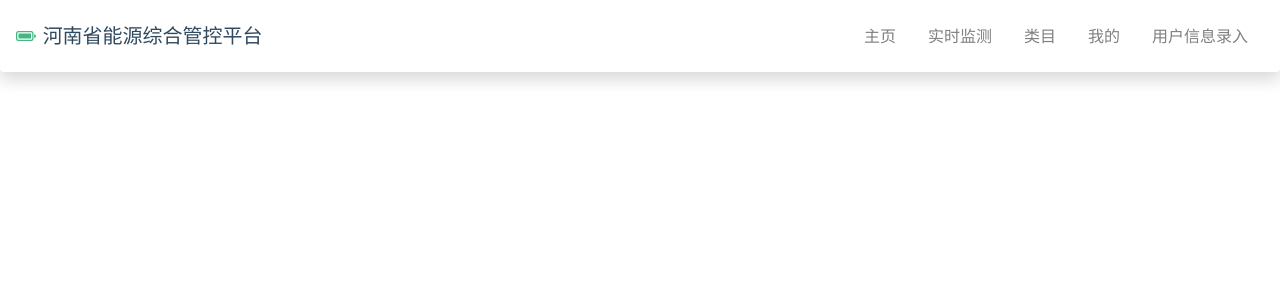
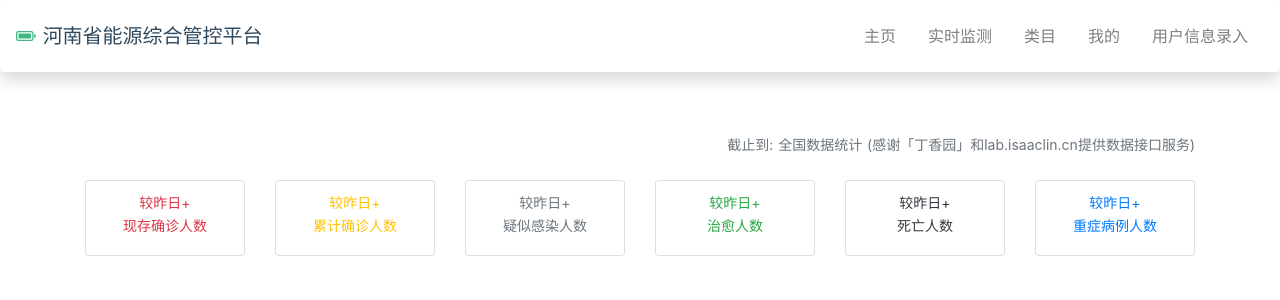
Before and after one commit to ChiaSang/NuxtJS_Learning, a Nuxt app: page /covid19 in a window 1280 px wide. Shown: the top 300 px of the page. Built offline with nearby package versions, Linux system fonts and the light colour scheme; no server answers.

Commit message:
A 添加疫情数据显示卡片功能

```diff
--- /dev/null
+++ b/components/covid19/Covid19Board.vue
@@ -0,0 +1,192 @@
+<template>
+  <div>
+    <b-row align-h="end">
+      <b-col class="col text-right">
+        <div text-variant="light">
+          <small class="text-muted">
+            截止到:
+            {{ formateCovid19timestamp(covid19chinainfo.updateTime) }}
+            全国数据统计 (感谢「丁香园」和lab.isaaclin.cn提供数据接口服务)
+          </small>
+        </div>
+      </b-col>
+    </b-row>
+
+    <b-row>
+      <b-col col lg="2" md="4" sm="4" xs="6">
+        <b-card align="center" text-variant="danger">
+          <b-card-sub-title
+            sub-title-text-variant="danger"
+            class="small sub-title-muted"
+          >
+            较昨日{{
+              isIncr(covid19chinainfo.currentConfirmedIncr)
+            }}</b-card-sub-title
+          >
+          <b-card-title title-tag="h2" text-variant="danger">
+            {{ covid19chinainfo.currentConfirmedCount }}
+          </b-card-title>
+          <b-card-sub-title
+            sub-title-text-variant="danger"
+            class="small sub-title-muted"
+            >现存确诊人数</b-card-sub-title
+          >
+        </b-card>
+      </b-col>
+
+      <b-col col lg="2" md="4" sm="4" xs="6">
+        <b-card align="center" text-variant="warning">
+          <b-card-sub-title
+            sub-title-text-variant="warning"
+            class="small sub-title-muted"
+          >
+            较昨日{{ isIncr(covid19chinainfo.confirmedIncr) }}</b-card-sub-title
+          >
+          <b-card-title title-tag="h2" text-variant="warning">
+            {{ covid19chinainfo.confirmedCount }}
+          </b-card-title>
+          <b-card-sub-title
+            sub-title-text-variant="warning"
+            class="small sub-title-muted"
+            >累计确诊人数</b-card-sub-title
+          >
+        </b-card>
+      </b-col>
+
+      <b-col col lg="2" md="4" sm="4" xs="6">
+        <b-card align="center" text-variant="secondary">
+          <b-card-sub-title
+            sub-title-text-variant="secondary"
+            class="small sub-title-muted"
+          >
+            较昨日{{ isIncr(covid19chinainfo.suspectedIncr) }}</b-card-sub-title
+          >
+          <b-card-title title-tag="h2" text-variant="secondary">
+            {{ covid19chinainfo.suspectedCount }}
+          </b-card-title>
+          <b-card-sub-title
+            sub-title-text-variant="secondary"
+            class="small sub-title-muted"
+            >疑似感染人数</b-card-sub-title
+          >
+        </b-card>
+      </b-col>
+
+      <b-col col lg="2" md="4" sm="4" xs="6">
+        <b-card align="center" text-variant="success">
+          <b-card-sub-title
+            sub-title-text-variant="success"
+            class="small sub-title-muted"
+          >
+            较昨日{{ isIncr(covid19chinainfo.curedIncr) }}</b-card-sub-title
+          >
+          <b-card-title title-tag="h2" text-variant="success">
+            {{ covid19chinainfo.curedCount }}
+          </b-card-title>
+          <b-card-sub-title
+            sub-title-text-variant="success"
+            class="small sub-title-muted"
+            >治愈人数</b-card-sub-title
+          >
+        </b-card>
+      </b-col>
+
+      <b-col col lg="2" md="4" sm="4" xs="6">
+        <b-card align="center" text-variant="dark">
+          <b-card-sub-title
+            sub-title-text-variant="dark"
+            class="small sub-title-muted"
+          >
+            较昨日{{ isIncr(covid19chinainfo.deadIncr) }}</b-card-sub-title
+          >
+          <b-card-title title-tag="h2" text-variant="dark">
+            {{ covid19chinainfo.deadCount }}
+          </b-card-title>
+          <b-card-sub-title
+            sub-title-text-variant="dark"
+            class="small sub-title-muted"
+            >死亡人数</b-card-sub-title
+          >
+        </b-card>
+      </b-col>
+
+      <b-col col lg="2" md="4" sm="4" xs="6">
+        <b-card align="center" text-variant="primary">
+          <b-card-sub-title
+            sub-title-text-variant="primary"
+            class="small sub-title-muted"
+          >
+            较昨日{{ isIncr(covid19chinainfo.seriousIncr) }}</b-card-sub-title
+          >
+          <b-card-title title-tag="h2" text-variant="primary">
+            {{ covid19chinainfo.seriousCount }}
+          </b-card-title>
+          <b-card-sub-title
+            sub-title-text-variant="primary"
+            class="small sub-title-muted"
+            >重症病例人数</b-card-sub-title
+          >
+        </b-card>
+      </b-col>
+    </b-row>
+  </div>
+</template>
+
+<script>
+export default {
+  props: {
+    covid19chinainfo: {
+      type: Object,
+      requires: true,
+      default: function () {
+        return {}
+      },
+    },
+    covid19globalinfo: {
+      type: Object,
+      requires: true,
+      default: function () {
+        return {}
+      },
+    },
+  },
+  data() {
+    return {}
+  },
+  mounted() {
+    console.log('covid19chinainfo' + JSON.stringify(this.covid19chinainfo))
+    console.log('covid19globalinfo' + JSON.stringify(this.covid19globalinfo))
+  },
+  methods: {
+    formateCovid19timestamp(timestamp) {
+      // 比如需要这样的格式 yyyy-MM-dd hh:mm:ss
+      if (timestamp) {
+        var date = new Date(timestamp)
+        var Y = date.getFullYear() + '-'
+        var M =
+          (date.getMonth() + 1 < 10
+            ? '0' + (date.getMonth() + 1)
+            : date.getMonth() + 1) + '-'
+        var D =
+          (date.getDate() + 1 < 10
+            ? '0' + (date.getDate() + 1)
+            : date.getDate()) + ' '
+        var h = date.getHours() + ':'
+        var m = date.getMinutes() + ':'
+        var s = date.getSeconds()
+        console.log(Y + M + D + h + m + s)
+        return Y + M + D + h + m + s
+        // 输出结果：2022-01-07 18:51:15
+      } else {
+        return
+      }
+    },
+    isIncr(incr) {
+      return incr >= 0 ? '+' + incr : incr
+    },
+  },
+}
+</script>
+
+<style>
+</style>
--- /dev/null
+++ b/pages/covid19.vue
@@ -0,0 +1,98 @@
+<template>
+  <div>
+    <Covid19Board
+    :covid19chinainfo="covid19chinainfo"
+    :covid19globalinfo="covid19globalinfo"
+     />
+  </div>
+</template>
+
+<script>
+import Covid19Board from '../components/covid19/Covid19Board'
+export default {
+  components: { Covid19Board },
+  data() {
+    return {
+      covid19chinainfo: {
+        currentConfirmedCount: '',
+        currentConfirmedIncr: '',
+        confirmedCount: '',
+        confirmedIncr: '',
+        suspectedCount: '',
+        suspectedIncr: '',
+        curedCount: '',
+        curedIncr: '',
+        deadCount: '',
+        deadIncr: '',
+        seriousCount: '',
+        seriousIncr: '',
+        updateTime: '',
+      },
+      covid19globalinfo: {
+        currentConfirmedCount: '',
+        currentConfirmedIncr: '',
+        confirmedCount: '',
+        confirmedIncr: '',
+        curedCount: '',
+        curedIncr: '',
+        deadCount: '',
+        deadIncr: '',
+        yesterdayConfirmedCountIncr: ''
+      },
+    }
+  },
+  mounted() {
+    this.getCovid19Board()
+  },
+  methods: {
+    getCovid19Board() {
+      // 获取疫情告示牌信息
+      //
+      // currentConfirmedCount(Incr)	现存确诊人数（较昨日增加数量）值为confirmedCount(Incr) - curedCount(Incr) - deadCount(Incr)
+      // confirmedCount(Incr)	累计确诊人数（较昨日增加数量）
+      // suspectedCount(Incr)	疑似感染人数（较昨日增加数量）
+      // curedCount(Incr)	治愈人数（较昨日增加数量）
+      // deadCount(Incr)	死亡人数（较昨日增加数量）
+      // seriousCount(Incr)	重症病例人数（较昨日增加数量）
+      // updateTime	数据最后变动时间
+      this.$axios
+        .get('https://lab.isaaclin.cn/nCoV/api/overall')
+        .then((res) => {
+          console.log('getBoard:' + res.data.success)
+          if (res.data.success === true) {
+            // this.covid19info = res.data.results[0]
+            // console.log(res.data.results[0])
+            // console.log(this.covid19chinainfo)
+            this.covid19chinainfo.currentConfirmedCount =res.data.results[0].currentConfirmedCount
+            this.covid19chinainfo.currentConfirmedIncr =res.data.results[0].currentConfirmedIncr
+            this.covid19chinainfo.confirmedCount = res.data.results[0].confirmedCount
+            this.covid19chinainfo.confirmedIncr = res.data.results[0].confirmedIncr
+            this.covid19chinainfo.suspectedCount = res.data.results[0].suspectedCount
+            this.covid19chinainfo.suspectedIncr = res.data.results[0].suspectedIncr
+            this.covid19chinainfo.curedCount = res.data.results[0].curedCount
+            this.covid19chinainfo.curedIncr = res.data.results[0].curedIncr
+            this.covid19chinainfo.deadCount = res.data.results[0].deadCount
+            this.covid19chinainfo.deadIncr = res.data.results[0].deadIncr
+            this.covid19chinainfo.seriousCount = res.data.results[0].seriousCount
+            this.covid19chinainfo.seriousIncr = res.data.results[0].seriousIncr
+            this.covid19chinainfo.updateTime = res.data.results[0].updateTime
+
+
+            this.covid19globalinfo.currentConfirmedCount =res.data.results[0].globalStatistics.currentConfirmedCount
+            this.covid19globalinfo.currentConfirmedIncr =res.data.results[0].globalStatistics.currentConfirmedIncr
+            this.covid19globalinfo.confirmedCount = res.data.results[0].globalStatistics.confirmedCount
+            this.covid19globalinfo.confirmedIncr = res.data.results[0].globalStatistics.confirmedIncr
+            this.covid19globalinfo.curedCount = res.data.results[0].globalStatistics.curedCount
+            this.covid19globalinfo.curedIncr = res.data.results[0].globalStatistics.curedIncr
+            this.covid19globalinfo.deadCount = res.data.results[0].globalStatistics.deadCount
+            this.covid19globalinfo.deadIncr = res.data.results[0].globalStatistics.deadIncr
+            this.covid19globalinfo.yesterdayConfirmedCountIncr = res.data.results[0].globalStatistics.yesterdayConfirmedCountIncr
+          }
+        })
+    },
+  },
+}
+</script>
+
+<style>
+</style>
```
